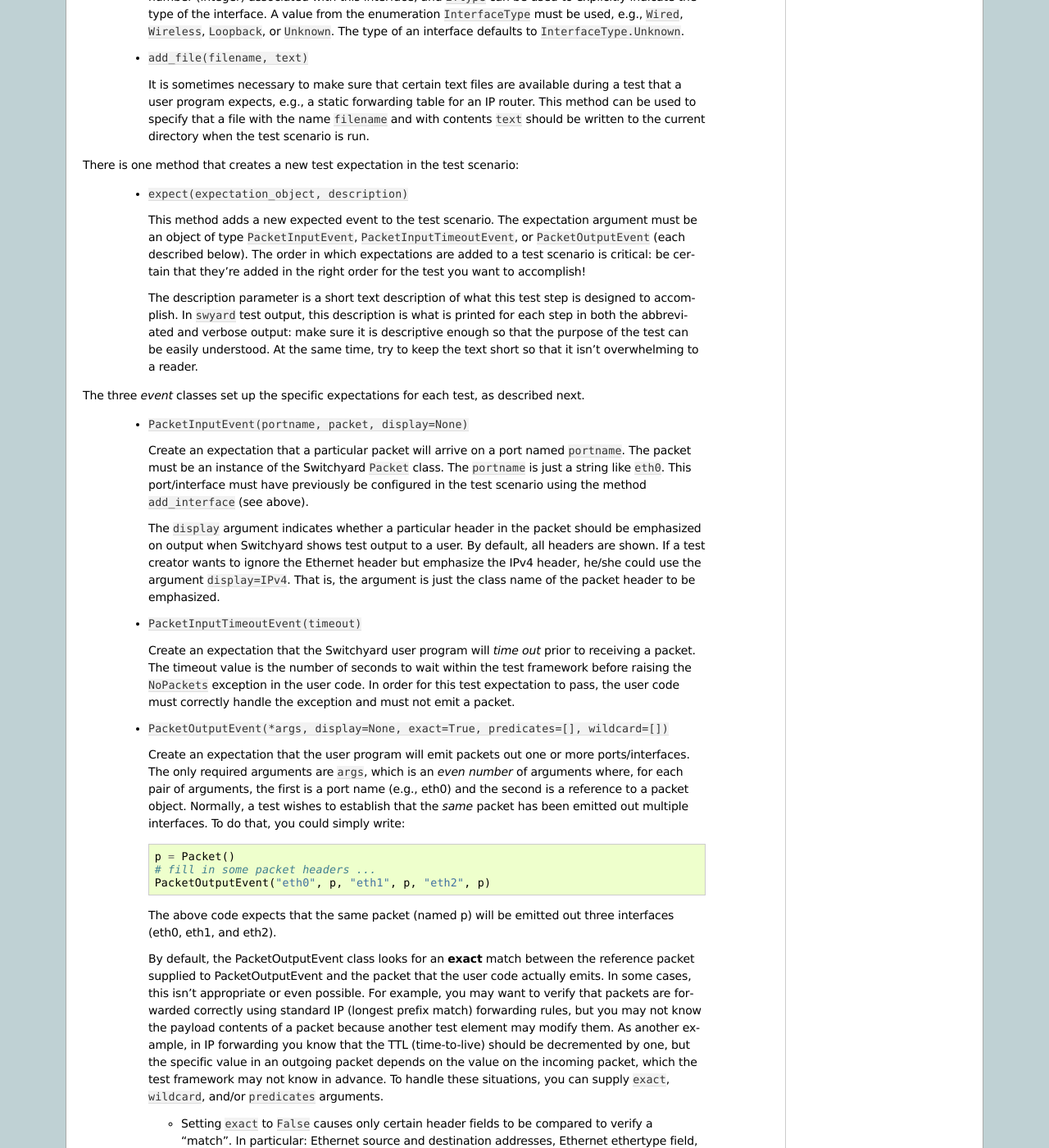
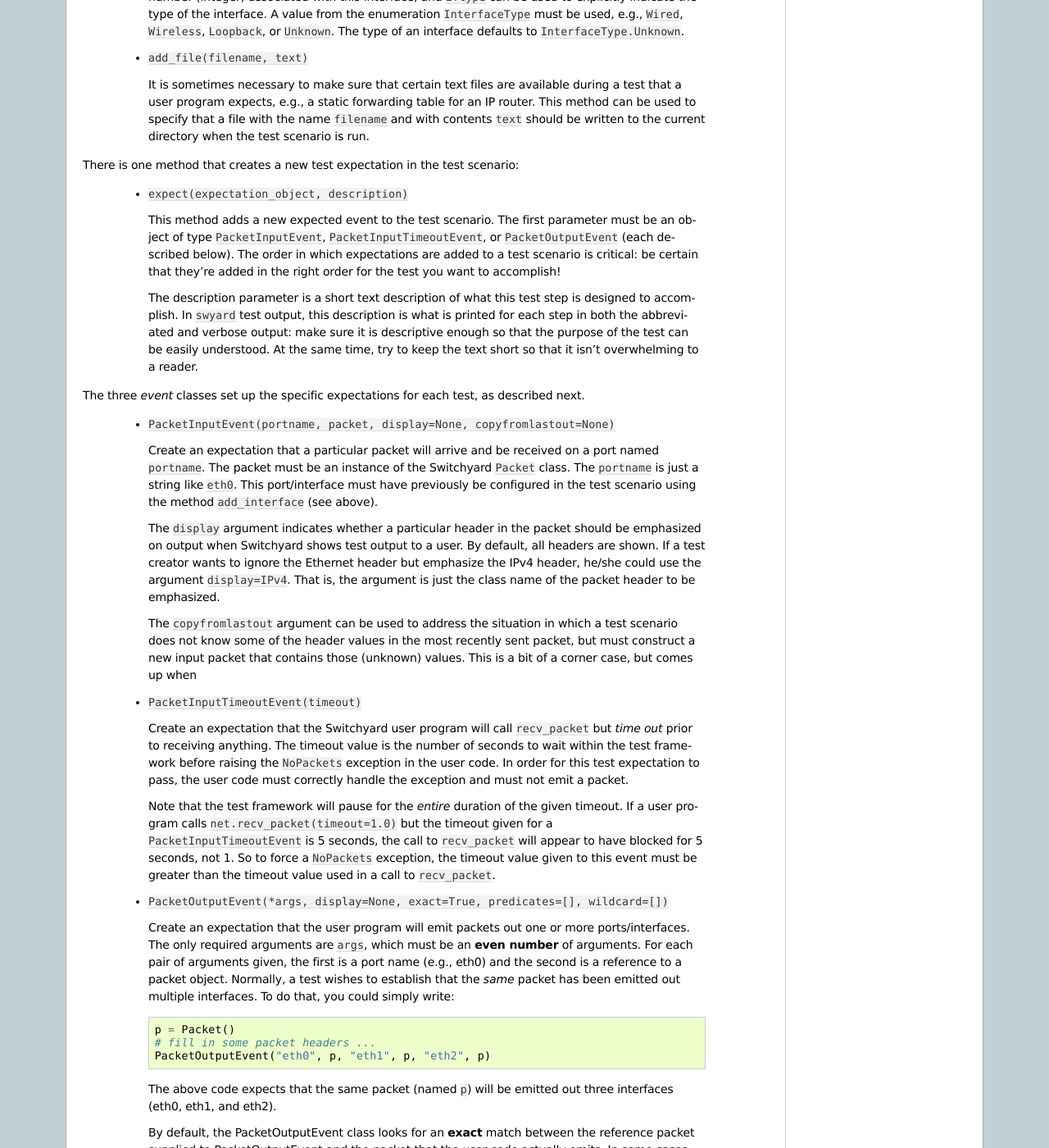
Before and after one commit to jsommers/switchyard, a Sphinx documentation site: the page built from documentation/test_scenario_creation.rst, in a window 1280 px wide and 1400 px high, scrolled down 1005 px. Shown: the whole window at 82% size. Built offline with Sphinx 7.4.7, drawn with Linux system fonts in a browser that asks for light colours.

Commit message:
extend copyfromlastout to allow a list of attrs to copy, not just 1

```diff
--- /dev/null
+++ b/documentation/code/testscenario1.py
@@ -0,0 +1,9 @@
+from switchyard.lib.userlib import *
+
+scenario = TestScenario("test example")
+scenario.add_interface('eth0', 'ab:cd:ef:ab:cd:ef', '1.2.3.4', '255.255.0.0', iftype=InterfaceType.Wired)
+p = Ethernet(src="00:11:22:33:44:55", dst="66:55:44:33:22:11") + \
+    IPv4(src="1.1.1.1", dst="2.2.2.2", protocol=IPProtocol.UDP) + \
+    UDP(src=5555, dst=8888) + b'some payload'
+scenario.expect(PacketInputEvent('eth0', p), "A udp packet should arrive on eth0")
+scenario.expect(PacketOutputEvent('eth0', p, exact=True), "The udp packet should be emitted back out eth0")
--- a/documentation/test_scenario_creation.rst
+++ b/documentation/test_scenario_creation.rst
@@ -44,54 +44,40 @@
 
   * ``expect(expectation_object, description)``
 
-    This method adds a new expected event to the test scenario.  The expectation argument must be an object of type ``PacketInputEvent``, ``PacketInputTimeoutEvent``, or ``PacketOutputEvent`` (each described below).  The order in which expectations are added to a test scenario is critical: be certain that they're added in the right order for the test you want to accomplish!
+    This method adds a new expected event to the test scenario.  The first parameter must be an object of type ``PacketInputEvent``, ``PacketInputTimeoutEvent``, or ``PacketOutputEvent`` (each described below).  The order in which expectations are added to a test scenario is critical: be certain that they're added in the right order for the test you want to accomplish!
 
     The description parameter is a short text description of what this test step is designed to accomplish.  In ``swyard`` test output, this description is what is printed for each step in both the abbreviated and verbose output: make sure it is descriptive enough so that the purpose of the test can be easily understood.  At the same time, try to keep the text short so that it isn't overwhelming to a reader.
 
 
 The three *event* classes set up the specific expectations for each test, as described next.
 
-  * ``PacketInputEvent(portname, packet, display=None)``
+  * ``PacketInputEvent(portname, packet, display=None, copyfromlastout=None)``
 
-    Create an expectation that a particular packet will arrive on a port named ``portname``.
-    The packet must be an instance of the Switchyard ``Packet`` class.  The ``portname``
-    is just a string like ``eth0``.  This port/interface must have previously be configured in the test scenario using the method ``add_interface`` (see above).
+    Create an expectation that a particular packet will arrive and be received on a port named ``portname``.  The packet must be an instance of the Switchyard ``Packet`` class.  The ``portname`` is just a string like ``eth0``.  This port/interface must have previously be configured in the test scenario using the method ``add_interface`` (see above).
 
-    The ``display`` argument indicates whether a particular header in the packet should
-    be emphasized on output when Switchyard shows test output to a user.  By default,
-    all headers are shown.  If a test creator wants to ignore the Ethernet header but
-    emphasize the IPv4 header, he/she could use the argument ``display=IPv4``.  That is,
-    the argument is just the class name of the packet header to be emphasized.
+    The ``display`` argument indicates whether a particular header in the packet should be emphasized on output when Switchyard shows test output to a user.  By default, all headers are shown.  If a test creator wants to ignore the Ethernet header but emphasize the IPv4 header, he/she could use the argument ``display=IPv4``.  That is, the argument is just the class name of the packet header to be emphasized.
+
+    The ``copyfromlastout`` argument can be used to address the situation in which a test scenario does not know some of the header values in the most recently sent packet, but must construct a new input packet that contains those (unknown) values.  This is a bit of a corner case, but comes up when
+
+
 
   * ``PacketInputTimeoutEvent(timeout)``
 
-    Create an expectation that the Switchyard user program will *time out* prior to receiving
-    a packet.  The timeout value is the number of seconds to wait within the test framework
-    before raising the ``NoPackets`` exception in the user code.  In order for this test expectation
-    to pass, the user code must correctly handle the exception and must not emit a packet.
+    Create an expectation that the Switchyard user program will call ``recv_packet`` but *time out* prior to receiving anything.  The timeout value is the number of seconds to wait within the test framework before raising the ``NoPackets`` exception in the user code.  In order for this test expectation to pass, the user code must correctly handle the exception and must not emit a packet.
+
+    Note that the test framework will pause for the *entire* duration of the given timeout.  If a user program calls ``net.recv_packet(timeout=1.0)`` but the timeout given for a ``PacketInputTimeoutEvent`` is 5 seconds, the call to ``recv_packet`` will appear to have blocked for 5 seconds, not 1.  So to force a ``NoPackets`` exception, the timeout value given to this event must be greater than the timeout value used in a call to ``recv_packet``.
 
   * ``PacketOutputEvent(*args, display=None, exact=True, predicates=[], wildcard=[])``
 
-    Create an expectation that the user program will emit packets out one or more ports/interfaces.
-    The only required arguments are ``args``, which is an *even number* of arguments where, for
-    each pair of arguments, the first is a port name (e.g., eth0) and the second is a reference to
-    a packet object.  Normally, a test wishes to establish that the *same* packet has been emitted
-    out multiple interfaces.  To do that, you could simply write::
+    Create an expectation that the user program will emit packets out one or more ports/interfaces. The only required arguments are ``args``, which must be an **even number** of arguments.  For each pair of arguments given, the first is a port name (e.g., eth0) and the second is a reference to a packet object.  Normally, a test wishes to establish that the *same* packet has been emitted out multiple interfaces.  To do that, you could simply write::
 
        p = Packet()
        # fill in some packet headers ...
        PacketOutputEvent("eth0", p, "eth1", p, "eth2", p)
 
-    The above code expects that the same packet (named p) will be emitted out three interfaces (eth0, eth1, and eth2).
+    The above code expects that the same packet (named ``p``) will be emitted out three interfaces (eth0, eth1, and eth2).
 
-    By default, the PacketOutputEvent class looks for an **exact** match between the reference
-    packet supplied to PacketOutputEvent and the packet that the user code actually emits.  In some
-    cases, this isn't appropriate or even possible.  For example, you may want to verify that packets
-    are forwarded correctly using standard IP (longest prefix match) forwarding rules, but you may not
-    know the payload contents of a packet because another test element may modify them.  As another
-    example, in IP forwarding you know that the TTL (time-to-live) should be decremented by one, but
-    the specific value in an outgoing packet depends on the value on the incoming packet, which the
-    test framework may not know in advance.  To handle these situations, you can supply ``exact``,  ``wildcard``, and/or ``predicates`` arguments.
+    By default, the PacketOutputEvent class looks for an **exact** match between the reference packet supplied to PacketOutputEvent and the packet that the user code actually emits.  In some cases, this isn't appropriate or even possible.  For example, you may want to verify that packets are forwarded correctly using standard IP (longest prefix match) forwarding rules, but you may not know the payload contents of a packet because another test element may modify them.  As another example, in IP forwarding you know that the TTL (time-to-live) should be decremented by one, but the specific value in an outgoing packet depends on the value on the incoming packet, which the test framework may not know in advance.  To handle these situations, you can supply ``exact``,  ``wildcard``, and/or ``predicates`` arguments.
 
     * Setting ``exact`` to ``False`` causes only certain header fields to be compared to verify a "match".  In particular: Ethernet source and destination addresses, Ethernet ethertype field, IPv4 source and destination addresses and protocol, and TCP or UDP port numbers (or ICMP type/code fields).
 
```
Also changed, not shown: 2 other files.
